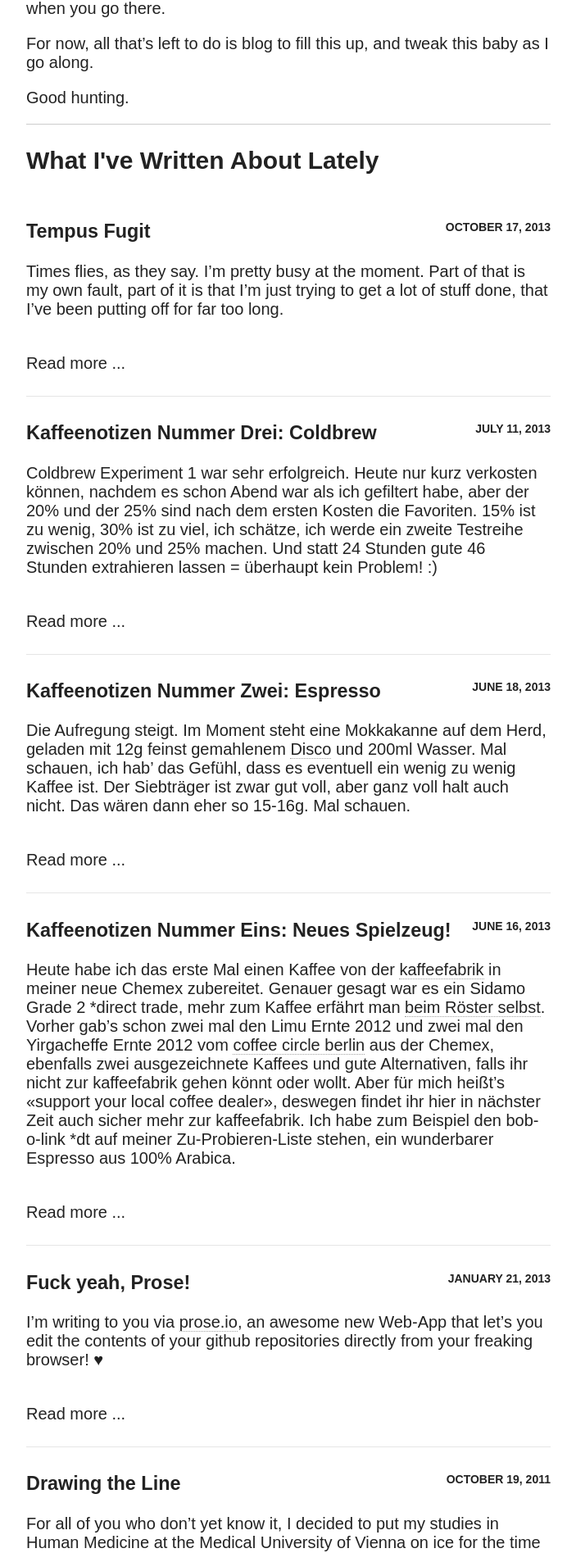
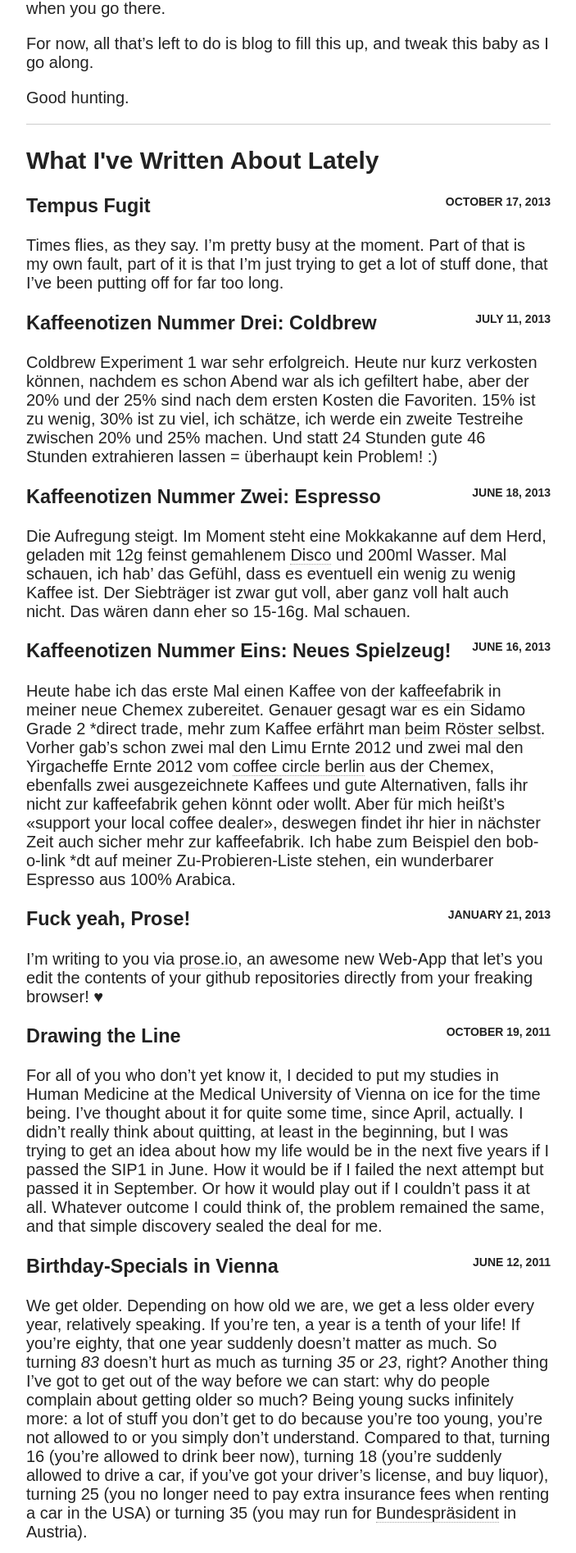
Before and after one commit to bobschi/lebobs.ch, a Jekyll site: the page built from index.md, in a window 1280 px wide. Shown: the part 774-2669 px from the top of the page at 82% size, without its empty margins (288-991 px from the left). Built offline with Jekyll 4.4.1, drawn with Linux system fonts in a browser that asks for light colours; nearby versions of some CDN libraries; some of the changed text lies outside the part shown.

Commit message:
messing around with the page. guess I'm gonna drop that theme, steal some ideas from it, and build my own. I don't agree with some of the decisions taken, and I don't wanna spend the time to undo them. Let's just bucket it. Building your own is more fun anyways. ;)

```diff
--- a/assets/less/page.less
+++ b/assets/less/page.less
@@ -333,12 +333,12 @@ span + .entry-title {
 	margin: 0;
 	padding: 0;
 	list-style-type: none;
-	li {
+	/*li {
 		padding: 8px 0;
 		border-bottom: 1px solid lighten(@black,80);
 		border-bottom: 1px solid fade(@black,10);
 		.clearfix();
-	}
+	}*/
 	a > span {
 		float: right;
 	}
--- a/index.md
+++ b/index.md
@@ -19,8 +19,7 @@ Good hunting.
 <h2>What I've Written About Lately</h2>
 <ul class="post-list">
 {% for post in site.posts limit:12 %}
-  <li><article><h3><a href="{{ site.url }}{{ post.url }}">{{ post.title }} <span class="entry-date"><time datetime="{{ post.date | date_to_xmlschema }}">{{ post.date | date: "%B %d, %Y" }}</time></span></a></h3>
-  <p>{{ post.excerpt | markdownify }}<br /><a href="{{ site.url }}{{ post.url }}">Read more ...</a></p>
+  <li><article><header><h3><a href="{{ site.url }}{{ post.url }}">{{ post.title }} <span class="entry-date"><time datetime="{{ post.date | date_to_xmlschema }}">{{ post.date | date: "%B %d, %Y" }}</time></span></a></h3></header>{{ post.excerpt | markdownify }}
   </article></li>
 {% endfor %}
 </ul>
```
Also changed, not shown: assets/css/main.min.css.
